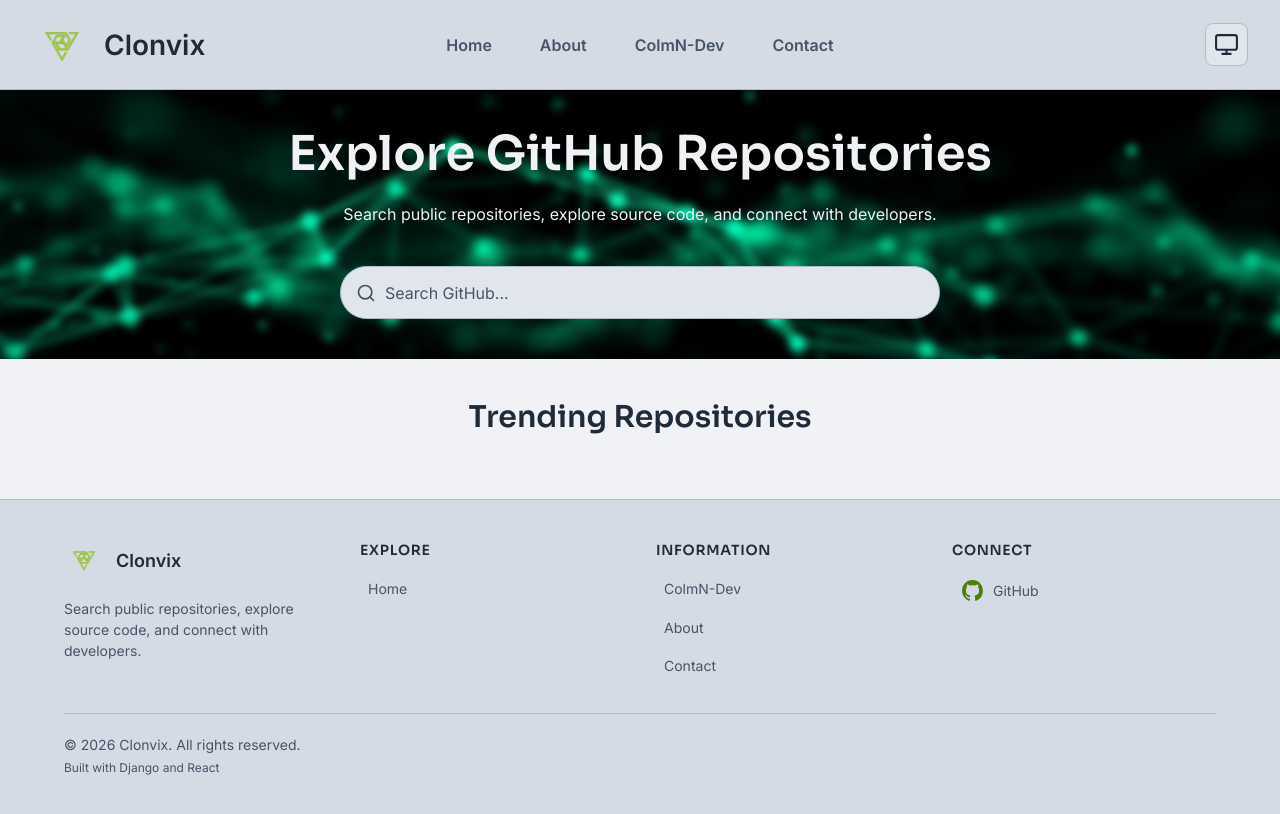
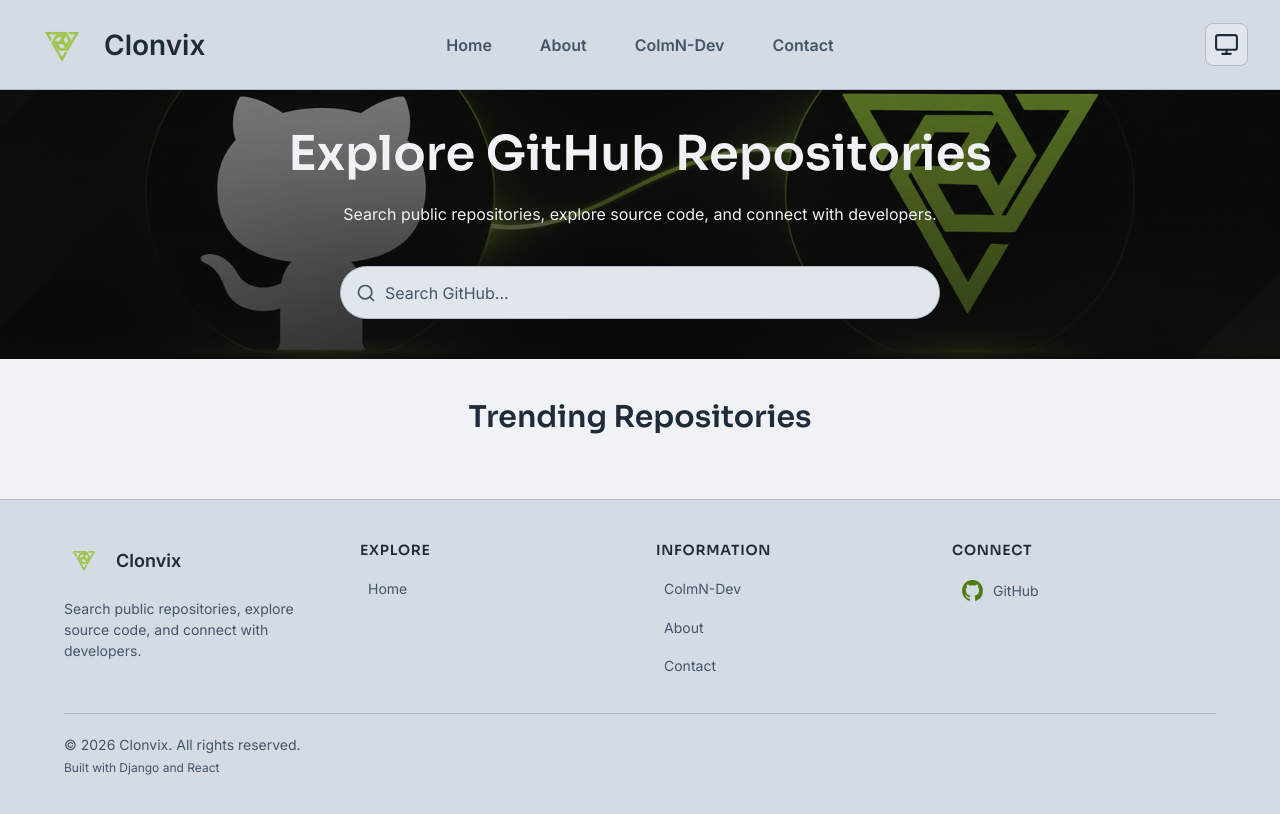
Before and after one commit to ColmN-Dev/Clonvix, a React (Vite) app in the folder src/frontend/: page / in a window 1280 px wide. Shown: the top 814 px of the page. Built offline with nearby package versions, Linux system fonts and the light colour scheme.

Commit message:
feat: add hero background illustration and social sharing metadata

```diff
--- a/src/frontend/index.html
+++ b/src/frontend/index.html
@@ -5,6 +5,20 @@
     <link rel="icon" type="image/png" href="/clonvix-logo.png" />
     <meta name="viewport" content="width=device-width, initial-scale=1.0" />
     <meta name="theme-color" content="#111111" />
+
+    <!-- Open Graph -->
+    <meta property="og:type" content="website" />
+    <meta property="og:title" content="Clonvix — Explore GitHub" />
+    <meta property="og:description" content="Discover GitHub repositories, explore projects, and find developers with Clonvix." />
+    <meta property="og:image" content="https://clonvix.onrender.com/clonvix-hero.png" />
+    <meta property="og:url" content="https://clonvix.onrender.com/" />
+
+    <!-- X (Twitter) -->
+    <meta name="twitter:card" content="summary_large_image" />
+    <meta name="twitter:title" content="Clonvix — Explore GitHub" />
+    <meta name="twitter:description" content="Discover GitHub repositories, explore projects, and find developers with Clonvix." />
+    <meta name="twitter:image" content="https://clonvix.onrender.com/clonvix-hero.png" />
+
     <title>Clonvix</title>
     <script>
       const savedTheme = localStorage.getItem('theme');
--- a/src/frontend/src/index.css
+++ b/src/frontend/src/index.css
@@ -321,9 +321,8 @@ button {
 .hero-content::before {
   content: '';
   position: absolute;
-  inset: -10px;
-  background: url('./assets/clonvix-hero.png') center / cover no-repeat;
-  filter: blur(4px);
+  inset: 0;
+  background: linear-gradient(rgba(10, 10, 10, 0.5), rgba(10, 10, 10, 0.75)), url('./assets/clonvix-hero.png') center / 100% auto no-repeat;
   z-index: -1;
 }
 
```
Also changed, not shown: src/frontend/public/clonvix-hero.png (added), src/frontend/src/assets/clonvix-hero.png.
